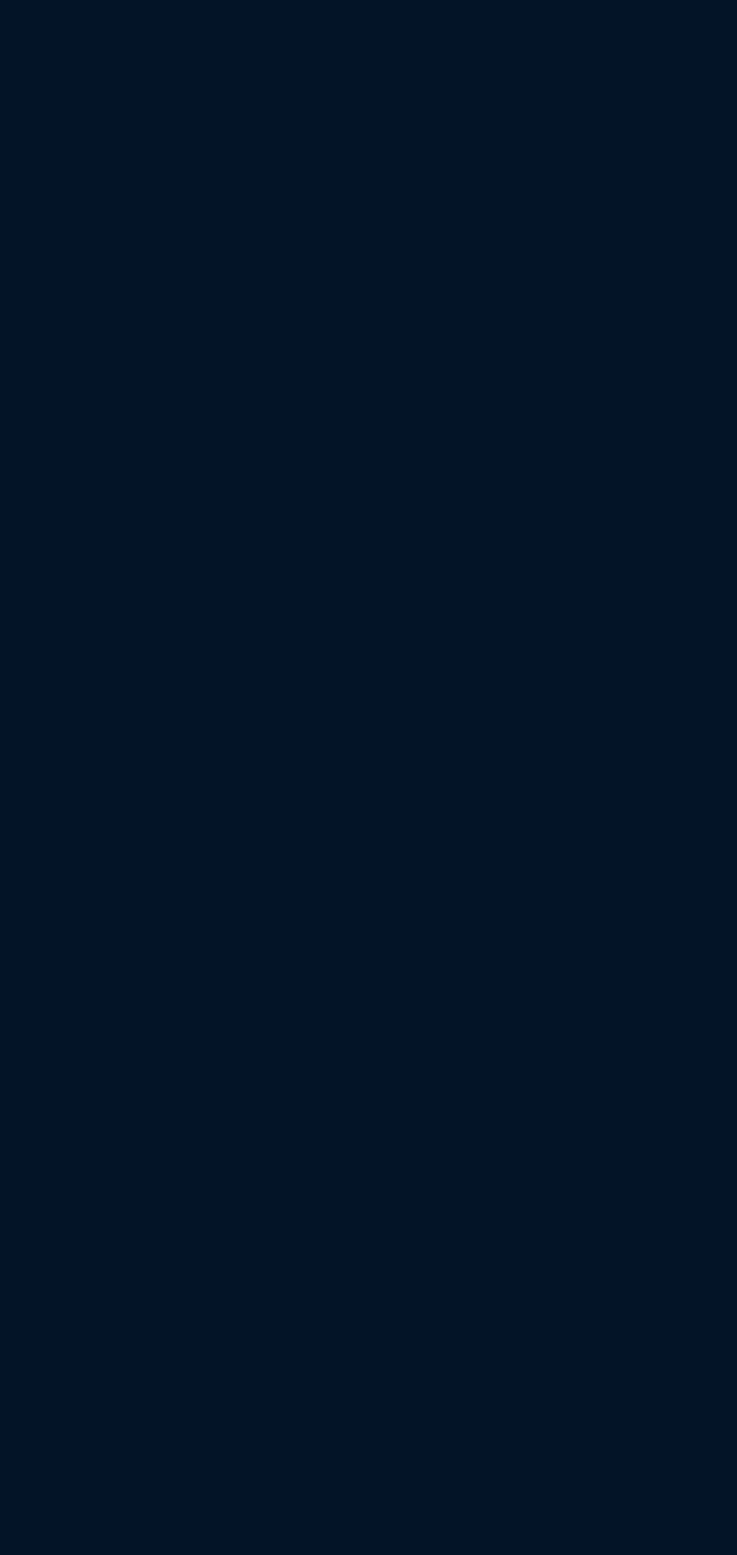
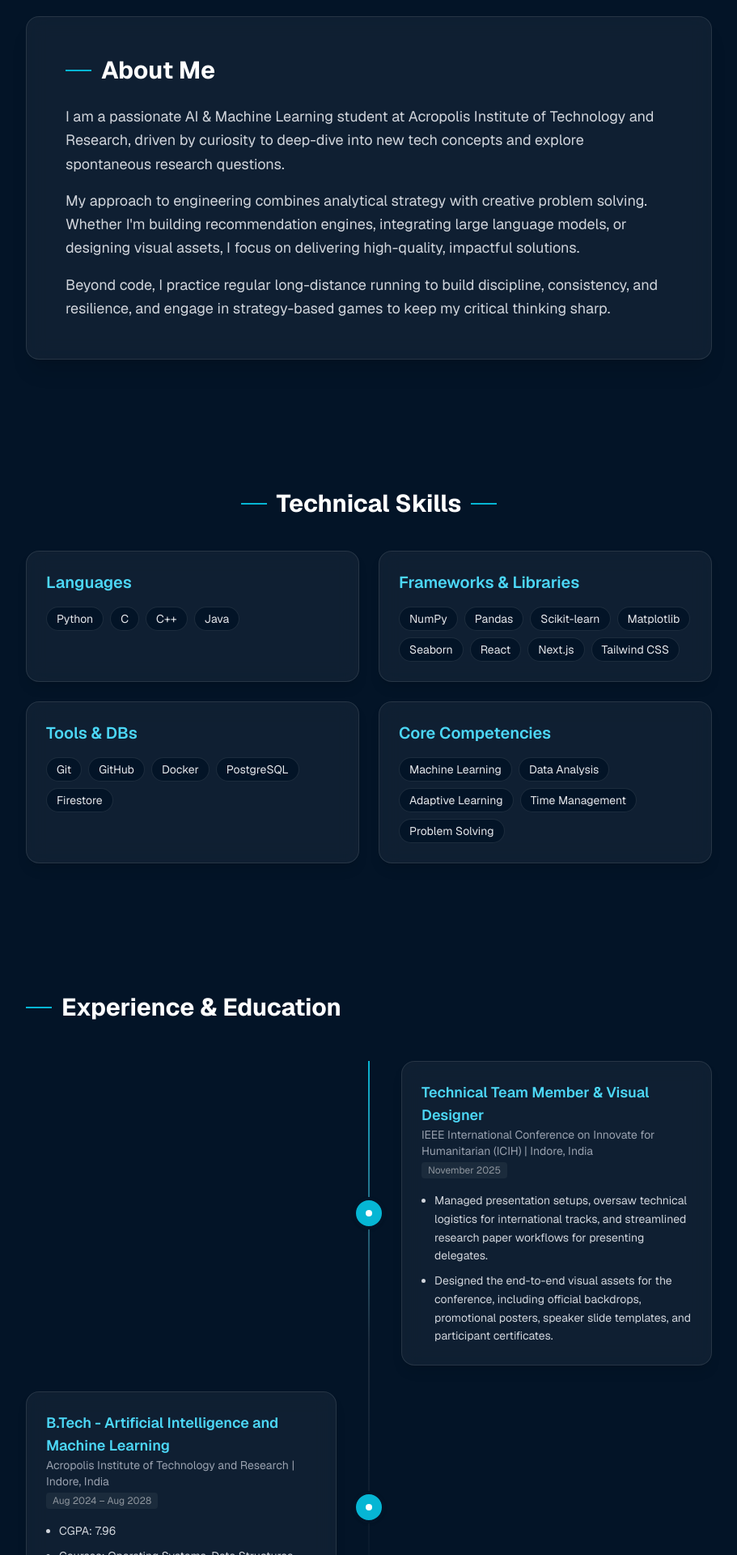
Before and after one commit to deepesh-45/portfolio-deepesh-patel, a Next.js app: page / in a window 1280 px wide. Shown: the part 860-2780 px from the top of the page at 81% size, without its empty margins (184-1095 px from the left). Before the commit the page ends 800 px from the top, so only its background shows below. Built offline with nearby package versions, Linux system fonts and the light colour scheme.

Commit message:
feat: add about, skills, and experience sections

```diff
--- a/src/app/page.tsx
+++ b/src/app/page.tsx
@@ -1,9 +1,15 @@
 import Hero from "@/components/Hero";
+import About from "@/components/About";
+import Skills from "@/components/Skills";
+import Experience from "@/components/Experience";
 
 export default function Home() {
   return (
-    <main className="min-h-screen bg-[#031427] text-[#d3e4fe]">
+    <main className="min-h-screen bg-[#031427] text-[#d3e4fe] font-sans selection:bg-[#06b6d4] selection:text-white">
       <Hero />
+      <About />
+      <Skills />
+      <Experience />
     </main>
   );
 }
--- /dev/null
+++ b/src/components/About.tsx
@@ -0,0 +1,26 @@
+import React from 'react';
+
+export default function About() {
+  return (
+    <section id="about" className="py-20 px-6 w-full max-w-4xl mx-auto relative z-10">
+      <div className="bg-white/5 backdrop-blur-md border border-white/10 rounded-2xl p-8 md:p-12 shadow-xl">
+        <h2 className="text-3xl font-bold text-white mb-6 flex items-center gap-3">
+          <span className="w-8 h-[2px] bg-[#06b6d4]"></span>
+          About Me
+        </h2>
+
+        <div className="text-gray-300 space-y-4 text-lg leading-relaxed">
+          <p>
+            I am a passionate AI & Machine Learning student at Acropolis Institute of Technology and Research, driven by curiosity to deep-dive into new tech concepts and explore spontaneous research questions.
+          </p>
+          <p>
+            My approach to engineering combines analytical strategy with creative problem solving. Whether I'm building recommendation engines, integrating large language models, or designing visual assets, I focus on delivering high-quality, impactful solutions.
+          </p>
+          <p>
+            Beyond code, I practice regular long-distance running to build discipline, consistency, and resilience, and engage in strategy-based games to keep my critical thinking sharp.
+          </p>
+        </div>
+      </div>
+    </section>
+  );
+}
--- /dev/null
+++ b/src/components/Experience.tsx
@@ -0,0 +1,58 @@
+import React from 'react';
+
+const timeline = [
+  {
+    role: "Technical Team Member & Visual Designer",
+    organization: "IEEE International Conference on Innovate for Humanitarian (ICIH)",
+    date: "November 2025",
+    location: "Indore, India",
+    details: [
+      "Managed presentation setups, oversaw technical logistics for international tracks, and streamlined research paper workflows for presenting delegates.",
+      "Designed the end-to-end visual assets for the conference, including official backdrops, promotional posters, speaker slide templates, and participant certificates."
+    ]
+  },
+  {
+    role: "B.Tech - Artificial Intelligence and Machine Learning",
+    organization: "Acropolis Institute of Technology and Research",
+    date: "Aug 2024 – Aug 2028",
+    location: "Indore, India",
+    details: [
+      "CGPA: 7.96",
+      "Courses: Operating Systems, Data Structures, Analysis Of Algorithms, Artificial Intelligence, Machine Learning, Networking, Databases"
+    ]
+  }
+];
+
+export default function Experience() {
+  return (
+    <section id="experience" className="py-20 px-6 w-full max-w-4xl mx-auto relative z-10">
+      <h2 className="text-3xl font-bold text-white mb-12 flex items-center gap-3">
+        <span className="w-8 h-[2px] bg-[#06b6d4]"></span>
+        Experience & Education
+      </h2>
+
+      <div className="space-y-8 relative before:absolute before:inset-0 before:ml-5 before:-translate-x-px md:before:mx-auto md:before:translate-x-0 before:h-full before:w-0.5 before:bg-gradient-to-b before:from-[#06b6d4] before:via-white/10 before:to-transparent">
+        {timeline.map((item, idx) => (
+          <div key={idx} className="relative flex items-center justify-between md:justify-normal md:odd:flex-row-reverse group is-active">
+            <div className="flex items-center justify-center w-10 h-10 rounded-full border-4 border-[#031427] bg-[#06b6d4] text-white shadow shrink-0 md:order-1 md:group-odd:-translate-x-1/2 md:group-even:translate-x-1/2">
+              <div className="w-2 h-2 bg-white rounded-full"></div>
+            </div>
+
+            <div className="w-[calc(100%-4rem)] md:w-[calc(50%-2.5rem)] bg-white/5 backdrop-blur-md border border-white/10 rounded-2xl p-6 shadow-lg">
+              <div className="flex flex-col mb-2">
+                <span className="text-[#4cd7f6] font-semibold text-lg">{item.role}</span>
+                <span className="text-gray-400 text-sm">{item.organization} | {item.location}</span>
+                <span className="text-white/50 text-xs mt-1 bg-white/5 w-fit px-2 py-0.5 rounded">{item.date}</span>
+              </div>
+              <ul className="list-disc list-outside ml-4 mt-4 space-y-2 text-gray-300 text-sm">
+                {item.details.map((detail, dIdx) => (
+                  <li key={dIdx} className="leading-relaxed">{detail}</li>
+                ))}
+              </ul>
+            </div>
+          </div>
+        ))}
+      </div>
+    </section>
+  );
+}
--- /dev/null
+++ b/src/components/Skills.tsx
@@ -0,0 +1,50 @@
+import React from 'react';
+
+const skillCategories = [
+  {
+    title: "Languages",
+    skills: ["Python", "C", "C++", "Java"]
+  },
+  {
+    title: "Frameworks & Libraries",
+    skills: ["NumPy", "Pandas", "Scikit-learn", "Matplotlib", "Seaborn", "React", "Next.js", "Tailwind CSS"]
+  },
+  {
+    title: "Tools & DBs",
+    skills: ["Git", "GitHub", "Docker", "PostgreSQL", "Firestore"]
+  },
+  {
+    title: "Core Competencies",
+    skills: ["Machine Learning", "Data Analysis", "Adaptive Learning", "Time Management", "Problem Solving"]
+  }
+];
+
+export default function Skills() {
+  return (
+    <section id="skills" className="py-20 px-6 w-full max-w-4xl mx-auto relative z-10">
+      <h2 className="text-3xl font-bold text-white mb-10 flex items-center gap-3 justify-center">
+        <span className="w-8 h-[2px] bg-[#06b6d4]"></span>
+        Technical Skills
+        <span className="w-8 h-[2px] bg-[#06b6d4]"></span>
+      </h2>
+
+      <div className="grid grid-cols-1 md:grid-cols-2 gap-6">
+        {skillCategories.map((category, idx) => (
+          <div key={idx} className="bg-white/5 backdrop-blur-md border border-white/10 rounded-2xl p-6 shadow-lg hover:border-[#06b6d4]/30 transition-colors">
+            <h3 className="text-xl font-semibold text-[#4cd7f6] mb-4">{category.title}</h3>
+            <div className="flex flex-wrap gap-2">
+              {category.skills.map((skill, sIdx) => (
+                <span
+                  key={sIdx}
+                  className="px-3 py-1 text-sm bg-[#031427] border border-white/10 text-gray-200 rounded-full"
+                >
+                  {skill}
+                </span>
+              ))}
+            </div>
+          </div>
+        ))}
+      </div>
+    </section>
+  );
+}
```
